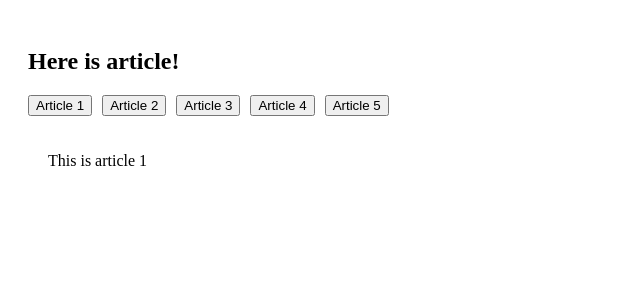
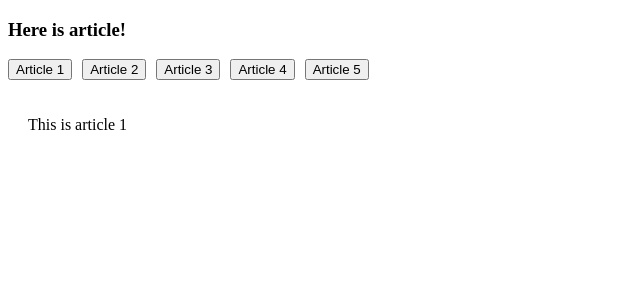
Before and after one commit to pbakabane/react-practice, a React (Vite) app: page /article/1 in a window 1280 px wide. Shown: the top 300 px of the page, without its empty margins (0-640 px from the left). Built offline with nearby package versions, Linux system fonts and the light colour scheme.

Commit message:
feature/14 /article関連のディレクトリ構成見直し

```diff
--- a/src/pages/Article.tsx
+++ /dev/null
@@ -1,25 +0,0 @@
-import { Outlet, useNavigate } from "react-router";
-
-export const Article = () => {
-  const navigate = useNavigate();
-  const articleIds = [1, 2, 3, 4, 5];
-
-  const handleClick = (id: number) => {
-    navigate(`/article/${id}`, {
-      state: { from: location.pathname }
-    });
-  };
-
-  return (
-    <div style={{ padding: "20px" }}>
-      <h2>Here is article! </h2>
-      {articleIds.map((id) => (
-        <button key={id} onClick={() => handleClick(id)} style={{ marginRight: "10px" }}>
-          {" "}
-          Article {id}
-        </button>
-      ))}
-      <Outlet />
-    </div>
-  );
-};
--- /dev/null
+++ b/src/pages/article/components/Article.tsx
@@ -0,0 +1,15 @@
+import { FC } from "react";
+import { TitlePane } from "./panes/TitlePane";
+import { ArticleContentPane } from "./panes/ArticleContentPane";
+
+interface ArticleProps {
+  articleIds: number[];
+  handleClick: (id: number) => void;
+}
+
+export const Article: FC<ArticleProps> = ({ articleIds, handleClick }) => (
+  <div>
+    <TitlePane />
+    <ArticleContentPane articleIds={articleIds} handleClick={handleClick} />
+  </div>
+);
--- /dev/null
+++ b/src/pages/article/components/ArticleDetail.tsx
@@ -0,0 +1,12 @@
+import { FC } from "react";
+import { ArticleDetailContentPane } from "./panes/ArticleDetailContentPane";
+
+interface ArticleDetailProps {
+  articleContent: string;
+  isFromArticle: boolean;
+  lastSegment: string;
+}
+
+export const ArticleDetail: FC<ArticleDetailProps> = ({ articleContent, isFromArticle, lastSegment }) => (
+  <ArticleDetailContentPane articleContent={articleContent} isFromArticle={isFromArticle} lastSegment={lastSegment} />
+);
--- /dev/null
+++ b/src/pages/article/components/panes/ArticleContentPane.tsx
@@ -0,0 +1,19 @@
+import { FC } from "react";
+import { Outlet } from "react-router";
+
+interface ArticleContentPaneProps {
+  articleIds: number[];
+  handleClick: (id: number) => void;
+}
+
+export const ArticleContentPane: FC<ArticleContentPaneProps> = ({ articleIds, handleClick }) => (
+  <div>
+    {articleIds.map((id) => (
+      <button key={id} onClick={() => handleClick(id)} style={{ marginRight: "10px" }}>
+        {" "}
+        Article {id}
+      </button>
+    ))}
+    <Outlet />
+  </div>
+);
--- /dev/null
+++ b/src/pages/article/components/panes/ArticleDetailContentPane.tsx
@@ -0,0 +1,18 @@
+import { FC } from "react";
+
+interface ArticleDetailContentPaneProps {
+  articleContent: string;
+  isFromArticle: boolean;
+  lastSegment: string;
+}
+
+export const ArticleDetailContentPane: FC<ArticleDetailContentPaneProps> = ({
+  articleContent,
+  isFromArticle,
+  lastSegment
+}) => (
+  <div style={{ padding: "20px" }}>
+    <p>{articleContent}</p>
+    {isFromArticle && lastSegment && <p style={{ color: "gray", fontSize: "12px" }}>from: {lastSegment}</p>}
+  </div>
+);
--- /dev/null
+++ b/src/pages/article/components/panes/TitlePane.tsx
@@ -0,0 +1,3 @@
+import { FC } from "react";
+
+export const TitlePane: FC = () => <h3>Here is article!</h3>;
--- /dev/null
+++ b/src/pages/article/containers/ArticleContainer.tsx
@@ -0,0 +1,15 @@
+import { useNavigate } from "react-router";
+import { Article } from "../components/Article";
+
+export const ArticleContainer = () => {
+  const navigate = useNavigate();
+  const articleIds = [1, 2, 3, 4, 5];
+
+  const handleClick = (id: number) => {
+    navigate(`/article/${id}`, {
+      state: { from: location.pathname }
+    });
+  };
+
+  return <Article articleIds={articleIds} handleClick={handleClick} />;
+};
--- a/src/pages/article/ArticleDetail.tsx
+++ b/src/pages/article/containers/ArticleDetailContainer.tsx
@@ -1,6 +1,7 @@
 import { useLocation, useParams } from "react-router";
+import { ArticleDetail } from "../components/ArticleDetail";
 
-export const ArticleDetail: React.FC = () => {
+export const ArticleDetailContainer: React.FC = () => {
   const { id } = useParams<{ id: string }>();
   const location = useLocation();
   const state = location.state as { from?: string } | null;
@@ -12,10 +13,5 @@ export const ArticleDetail: React.FC = () => {
 
   const lastSegment = isFromArticle ? (fromPath.split("/").filter(Boolean).pop() ?? "") : "";
 
-  return (
-    <div style={{ padding: "20px" }}>
-      <p>{articleContent}</p>
-      {isFromArticle && lastSegment && <p style={{ color: "gray", fontSize: "12px" }}>from: {lastSegment}</p>}
-    </div>
-  );
+  return <ArticleDetail articleContent={articleContent} isFromArticle={isFromArticle} lastSegment={lastSegment} />;
 };
--- a/src/router/Router.tsx
+++ b/src/router/Router.tsx
@@ -1,10 +1,10 @@
 import { Routes, Route } from "react-router";
 import { Index } from "../pages/Index";
 import { Home } from "../pages/Home";
-import { Article } from "../pages/Article";
-import { ArticleDetail } from "../pages/article/ArticleDetail";
 import { PostsContainer } from "../pages/posts/containers/PostsContainer";
 import { PostDetailContainer } from "../pages/posts/containers/PostDetailContainer";
+import { ArticleDetailContainer } from "../pages/article/containers/ArticleDetailContainer";
+import { ArticleContainer } from "../pages/article/containers/ArticleContainer";
 
 export const Router: React.FC = () => {
   return (
@@ -14,8 +14,8 @@ export const Router: React.FC = () => {
       <Route path='/posts' element={<PostsContainer />}>
         <Route path=':id' element={<PostDetailContainer />} />
       </Route>
-      <Route path='/article' element={<Article />}>
-        <Route path=':id' element={<ArticleDetail />} />
+      <Route path='/article' element={<ArticleContainer />}>
+        <Route path=':id' element={<ArticleDetailContainer />} />
       </Route>
     </Routes>
   );
```
